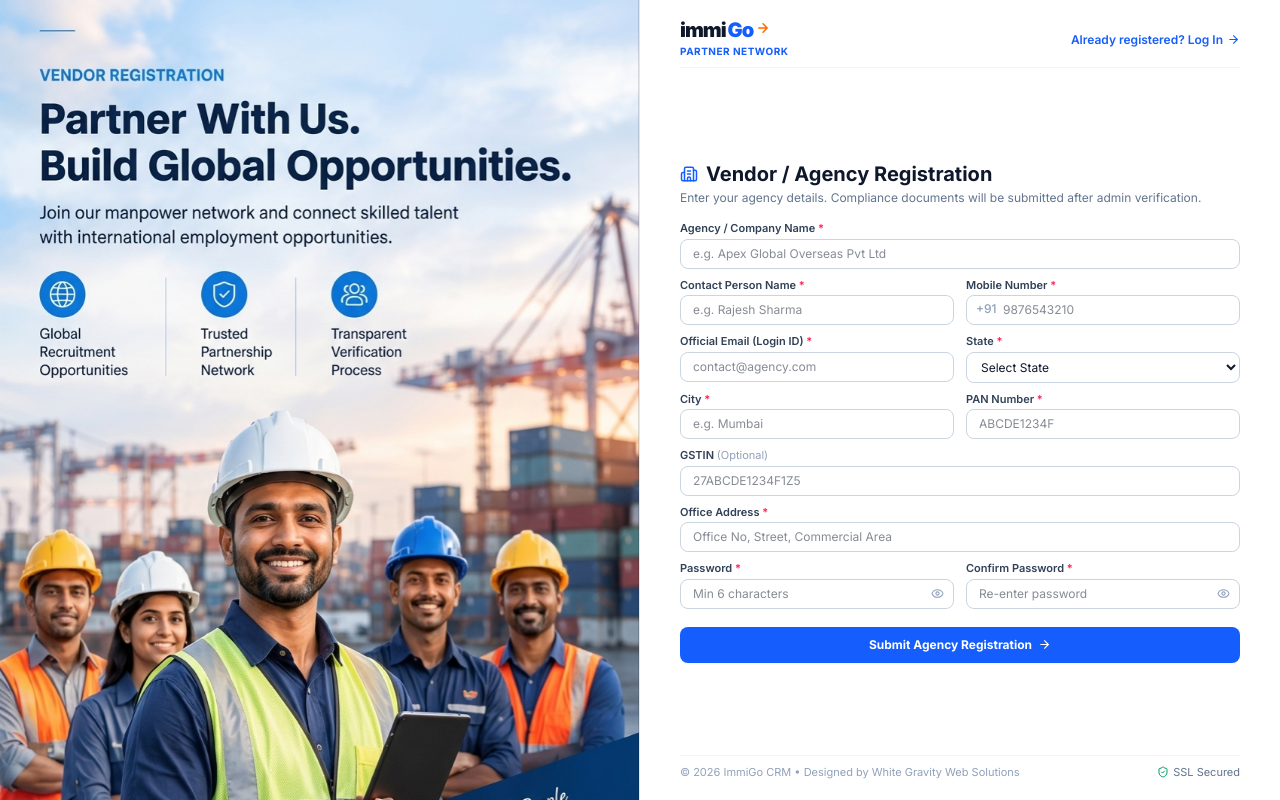
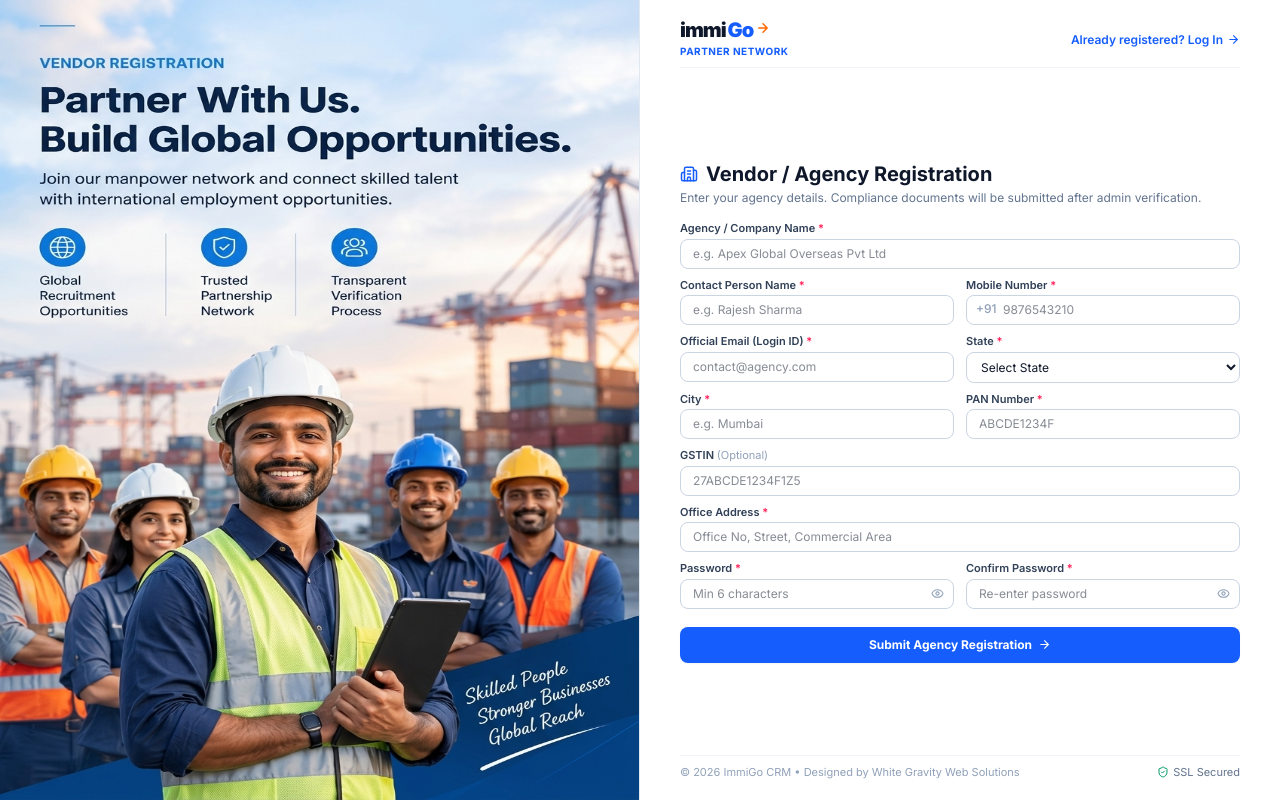
Before and after one commit to whitegravity513-sys/immigo, a React (Vite) app in the folder frontend/: page /vendor/register in a window 1280 px wide. Built offline with nearby package versions, Linux system fonts and the light colour scheme.

Commit message:
fix(vendor): remove animation and set registration banner to 100% full height and width without cropping

```diff
--- a/frontend/src/pages/vendor/VendorRegister.jsx
+++ b/frontend/src/pages/vendor/VendorRegister.jsx
@@ -185,12 +185,12 @@ export function VendorRegister() {
 
   return (
     <div className="h-screen w-full flex overflow-hidden bg-white">
-      {/* LEFT HALF: Full-Width Cover Vendor Registration Showcase */}
-      <div className="hidden lg:block lg:w-1/2 h-screen relative overflow-hidden bg-slate-900 border-r border-slate-200 select-none">
+      {/* LEFT HALF: Full-Screen Fit Vendor Registration Showcase */}
+      <div className="hidden lg:block lg:w-1/2 h-screen relative overflow-hidden bg-white border-r border-slate-200 select-none">
         <img
           src={vendorManpowerBanner}
           alt="Partner With Us - Build Global Opportunities"
-          className="w-full h-full object-cover object-top animated-manpower-bg"
+          className="w-full h-full object-fill block"
         />
       </div>
 
```
